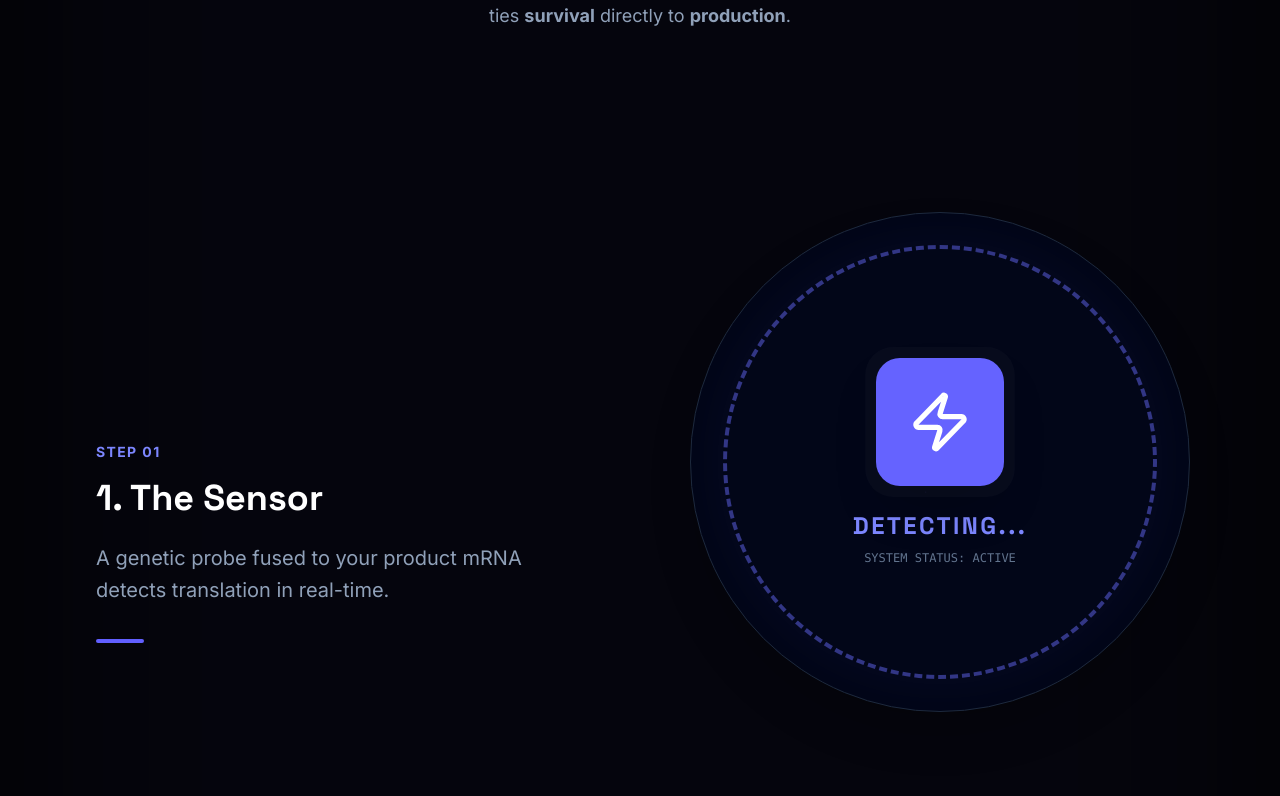
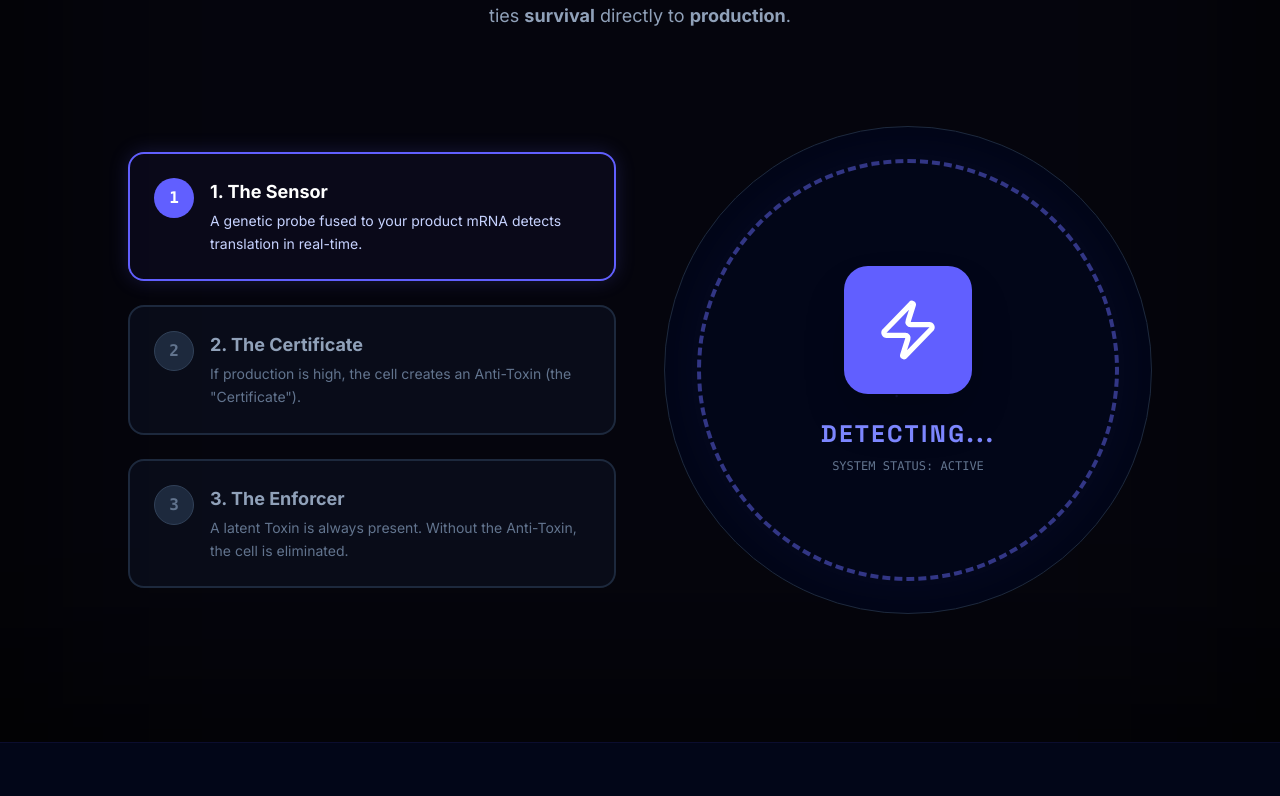
Before and after one commit to QuercusCode/Catcheaterweb, a Next.js app: page /science in a window 1280 px wide. Shown: the part 1764-2560 px from the top of the page. Built offline with nearby package versions, Linux system fonts and the light colour scheme.

Commit message:
revert(science): return MechanismViewer to click-based interaction

```diff
--- a/src/components/sections/MechanismViewer.tsx
+++ b/src/components/sections/MechanismViewer.tsx
@@ -2,7 +2,7 @@
 
 import { motion } from 'framer-motion';
 import { useState } from 'react';
-import { Zap, ShieldCheck, Dna } from 'lucide-react';
+import { Zap, ShieldCheck, Dna, CheckCircle2, XCircle } from 'lucide-react';
 
 export default function MechanismViewer() {
     const [activeStep, setActiveStep] = useState(0);
@@ -38,36 +38,40 @@ export default function MechanismViewer() {
     ];
 
     return (
-        <div className="w-full max-w-6xl mx-auto grid md:grid-cols-2 gap-12 relative items-start">
+        <div className="w-full max-w-5xl mx-auto grid md:grid-cols-2 gap-12 items-center">
 
-            {/* LEFT: Scrollable Text Stream */}
-            <div className="relative z-10 py-24">
+            {/* LEFT: Controls / Explanation */}
+            <div className="space-y-6">
                 {steps.map((step, index) => (
-                    <motion.div
+                    <motion.button
                         key={step.id}
-                        initial={{ opacity: 0.2 }}
-                        whileInView={{ opacity: 1 }}
-                        viewport={{ margin: "-40% 0px -40% 0px", once: false }}
-                        onViewportEnter={() => setActiveStep(index)}
-                        className="min-h-[80vh] flex flex-col justify-center p-8 transition-all"
+                        onClick={() => setActiveStep(index)}
+                        className={`w-full text-left p-6 rounded-2xl border-2 transition-all duration-300 relative overflow-hidden group
+                            ${activeStep === index
+                                ? 'border-indigo-500 bg-indigo-950/20 shadow-[0_0_20px_rgba(99,102,241,0.2)]'
+                                : 'border-slate-800 bg-slate-900/40 hover:bg-slate-800 hover:border-slate-700'
+                            }`}
                     >
-                        <div className={`text-sm font-bold uppercase tracking-widest mb-4 ${step.color}`}>
-                            Step 0{index + 1}
+                        <div className="flex items-start gap-4 relative z-10">
+                            <div className={`w-10 h-10 rounded-full flex items-center justify-center shrink-0 border
+                                ${activeStep === index ? `${step.bg} text-white border-transparent` : 'bg-slate-800 border-slate-700 text-slate-500'}`}>
+                                <span className="font-mono font-bold">{index + 1}</span>
                             </div>
-                        <h3 className="text-3xl md:text-4xl font-display font-bold mb-6 text-white">
+                            <div>
+                                <h3 className={`text-lg font-bold mb-1 ${activeStep === index ? 'text-white' : 'text-slate-400 group-hover:text-slate-200'}`}>
                                     {step.title}
                                 </h3>
-                        <p className="text-xl text-slate-400 leading-relaxed mb-8">
+                                <p className={`text-sm leading-relaxed ${activeStep === index ? 'text-indigo-200' : 'text-slate-500'}`}>
                                     {step.description}
                                 </p>
-                        <div className={`w-12 h-1 rounded-full ${activeStep === index ? step.bg : 'bg-slate-800'} transition-colors duration-500`} />
-                    </motion.div>
+                            </div>
+                        </div>
+                    </motion.button>
                 ))}
             </div>
 
-            {/* RIGHT: Sticky Visual Simulation */}
-            <div className="sticky top-32 h-[calc(100vh-8rem)] flex items-center justify-center">
-                <div className="relative w-full aspect-square max-w-[500px] bg-slate-950 rounded-full border border-slate-800 p-8 flex items-center justify-center overflow-hidden shadow-2xl">
+            {/* RIGHT: Visual Simulation */}
+            <div className="relative aspect-square bg-slate-950 rounded-full border border-slate-800 p-8 flex items-center justify-center overflow-hidden">
                 {/* Cell Boundary */}
                 <motion.div
                     animate={{
@@ -89,20 +93,13 @@ export default function MechanismViewer() {
                         initial={{ scale: 0.8, opacity: 0 }}
                         animate={{ scale: 1, opacity: 1 }}
                         transition={{ type: 'spring', bounce: 0.5 }}
-                            className={`w-32 h-32 rounded-3xl mx-auto mb-6 flex items-center justify-center ${steps[activeStep].bg} shadow-2xl relative`}
+                        className={`w-32 h-32 rounded-3xl mx-auto mb-6 flex items-center justify-center ${steps[activeStep].bg} shadow-2xl`}
                     >
                         {/* Assign to variable to satisfy JSX requirement */}
                         {(() => {
                             const StepIcon = steps[activeStep].icon;
                             return <StepIcon size={64} className="text-white" />;
                         })()}
-
-                            {/* Pulse Effect */}
-                            <motion.div
-                                animate={{ scale: [1, 1.2, 1], opacity: [0.5, 0, 0] }}
-                                transition={{ duration: 2, repeat: Infinity }}
-                                className="absolute inset-0 rounded-3xl bg-white/30"
-                            />
                     </motion.div>
 
                     <motion.div
@@ -140,6 +137,5 @@ export default function MechanismViewer() {
 
             </div>
         </div>
-        </div>
     );
 }
```
Lines whose indentation alone changed are shown as unchanged.
